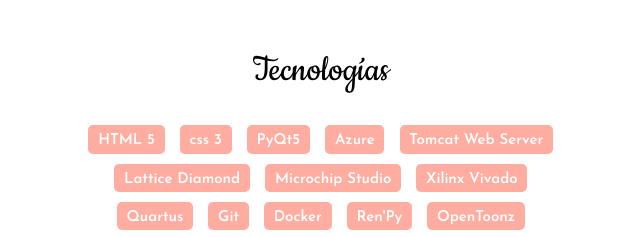
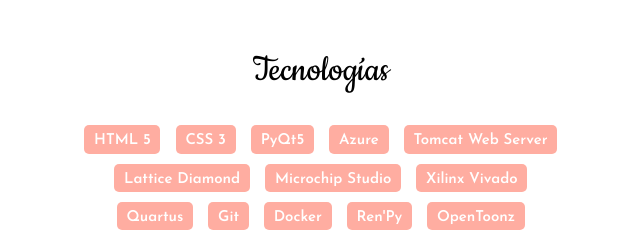
Before and after one commit to IreneLopezM/irenelopezm.github.io, a plain HTML site: page index.html in a window 1280 px wide. Shown: the part 5788-6025 px from the top of the page, 623-1263 px from the left. Drawn offline with nearby package versions, Linux system fonts and the light colour scheme; a script that the page names is missing; a web font is replaced by a local one.

Commit message:
Update index.html

```diff
--- a/index.html
+++ b/index.html
@@ -416,7 +416,7 @@
           <h3>Tecnologías</h3>
           <div class="tecnologias">
             <span class="badge badge-rosa">HTML 5</span>
-            <span class="badge badge-rosa">css 3</span>
+            <span class="badge badge-rosa">CSS 3</span>
             <span class="badge badge-rosa">PyQt5</span>
             <span class="badge badge-rosa">Azure</span>
             <span class="badge badge-rosa">Tomcat Web Server</span>
```
